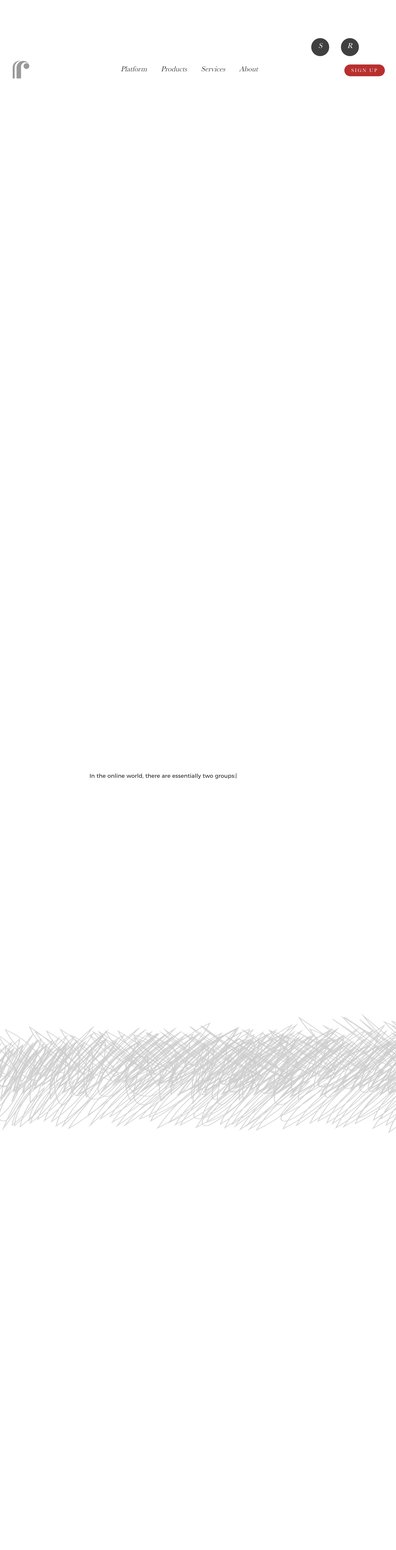
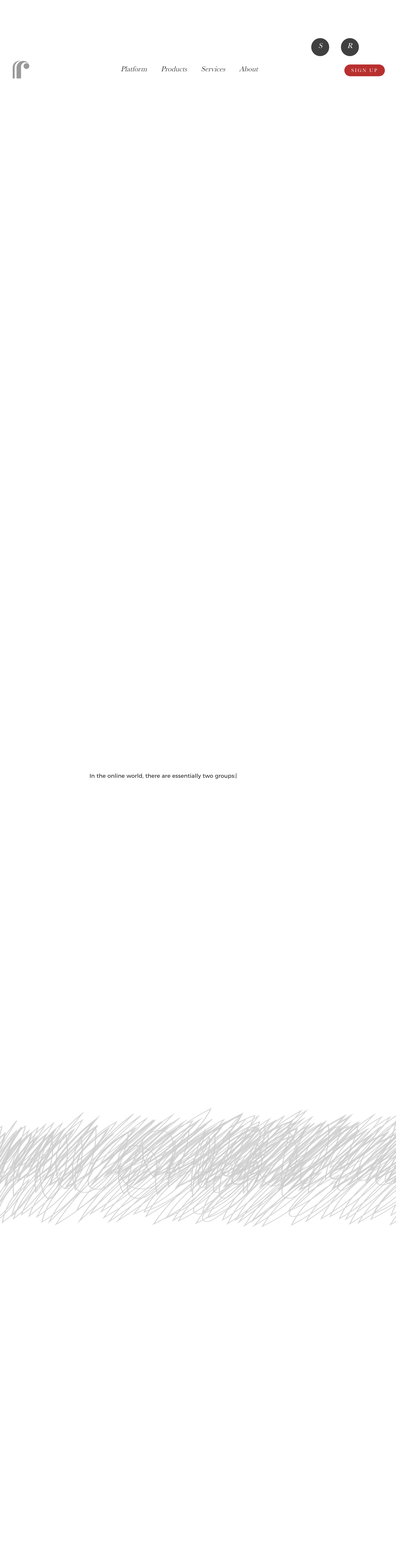
Before and after one commit to RIVER-Data-AI/river-marketing, a Jekyll site: the page built from index.html, in a window 1280 px wide. Shown: the whole page at 31% size. Built offline with Jekyll 4.4.1, drawn with Linux system fonts in a browser that asks for light colours; some web fonts are replaced.

Commit message:
Tweaking line drawings...

```diff
--- a/_includes/line_drawings.html
+++ b/_includes/line_drawings.html
@@ -2,6 +2,5 @@
   <div class="__scrib2-3">{% include scrib2.svg %}</div>
   <div class="__scrib2-2">{% include scrib2.svg %}</div>
   <div class="__scrib">{% include scrib.svg %}</div>
-  <div class="__scrib1">{% include scrib1.svg %}</div>
   <div class="__scrib2">{% include scrib2.svg %}</div>
 </div>
--- a/_sass/main.scss
+++ b/_sass/main.scss
@@ -425,23 +425,25 @@
   position: fixed;
 
   left: 0;
-  top: 45vh;
+  bottom: 32vh;
   transition: top ease-in-out 1s, opacity ease-in-out 1s;
 
   svg {
     position: absolute;
     top: 0;
-    left: 0;
-    height: 50vh;
-    width: 100vw;
+    left: -5vw;
+    width: 110vw;
   }
 
   path {
     stroke: #ccc;
     fill: transparent;
     stroke-width: 3;
-    animation: dash 4s linear forwards;
     opacity: 0.8;
+
+    &.--active {
+      animation: dash 4s linear forwards;
+    }
   }
 
   .__scrib {
--- a/assets/js/river.js
+++ b/assets/js/river.js
@@ -15,6 +15,17 @@
   let backgroundVideoPlayerContainer;
   let backgroundVideoPlayers = {};
   let videoNamesInOrder;
+
+  const redrawLineDrawings = () => {
+    Array.from(document.querySelectorAll(".svg-line-drawing svg path")).forEach(
+      (p) => {
+        p.classList.remove("--active");
+        setTimeout(() => {
+          p.classList.add("--active");
+        }, 50);
+      }
+    );
+  };
 
   const showBackgroundVideo = (videoName) => {
     const visibleVideo =
@@ -96,6 +107,10 @@
       showBackgroundVideo,
       scrollToNextSection,
     });
+
+    if (section.id !== "home-intro") {
+      redrawLineDrawings();
+    }
 
     const { videoName } = section.dataset;
 
@@ -278,6 +293,7 @@
       case "DOMContentLoaded":
         initBreakpointTracking();
         initBackgroundVideo();
+        redrawLineDrawings();
         setTimeout(() => dispatch({ name: "FinishedLineDrawings" }), 3000);
         break;
 
```
